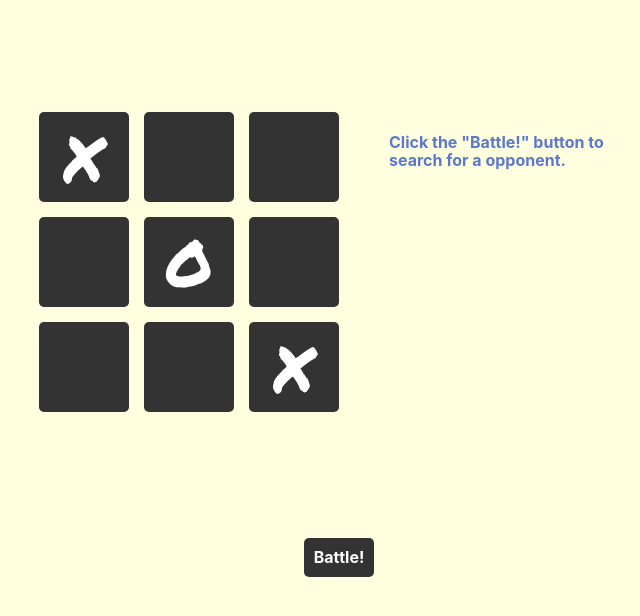
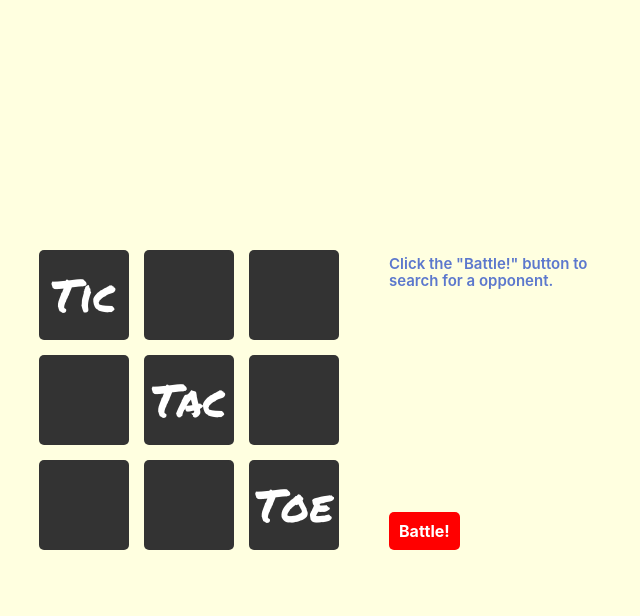
Before and after one commit to metagunner/multiplayer-tictactoe, a website: page src/public/index.html in a window 1280 px wide. Shown: the whole page, without its empty margins (301-941 px from the left). Drawn offline with nearby package versions, Linux system fonts and the light colour scheme; no server answers.

Commit message:
Style improvements

```diff
--- a/src/public/index.html
+++ b/src/public/index.html
@@ -17,21 +17,23 @@
     <div class="game">
       <div class="game-wrapper">
         <div class="game-board">
-          <div class="board-cell" data-cell-index="1"><span>X</span></div>
+          <div class="board-cell" data-cell-index="1"><span>Tic</span></div>
           <div class="board-cell" data-cell-index="2"></div>
           <div class="board-cell" data-cell-index="3"></div>
           <div class="board-cell" data-cell-index="4"></div>
-          <div class="board-cell" data-cell-index="5"><span>O</span></div>
+          <div class="board-cell" data-cell-index="5"><span>Tac</span></div>
           <div class="board-cell" data-cell-index="6"></div>
           <div class="board-cell" data-cell-index="7"></div>
           <div class="board-cell" data-cell-index="8"></div>
-          <div class="board-cell" data-cell-index="9"><span>X</span></div>
+          <div class="board-cell" data-cell-index="9"><span>Toe</span></div>
         </div>
       </div>
-      <div class="messages" id="message-list"></div>
-      <div class="controls">
-        <button id="searchGame">Battle!</button>
-        <button id="restartGame" style="display: none;">Restart</button>
+      <div class="messages">
+        <div class="message-list" id="message-list"></div>
+        <div class="controls">
+          <button id="searchGame">Battle!</button>
+          <button id="restartGame" style="display: none">Restart</button>
+        </div>
       </div>
     </div>
     <script src="/socket.io/socket.io.js"></script>
--- a/src/public/style.css
+++ b/src/public/style.css
@@ -239,7 +239,7 @@ template {
   display: flex;
   justify-content: center;
   align-items: center;
-  font-size: 64px;
+  font-size: 45px;
   color: white;
   font-family: 'Permanent Marker', cursive;
 }
@@ -252,45 +252,69 @@ template {
 .messages {
   width: 300px;
   height: 300px;
-  padding: 5px 0 5px 50px;
-  overflow: auto;
+  padding: 5px 0 0 50px;
+  display: flex;
+  flex-direction: column;
+  justify-content: space-between;
+}
+
+.messages p {
+  margin: 0 0 13px;
+  font-size: 15px;
+  font-weight: 600;
+}
+
+.message-list {
+  overflow-y: auto;
 }
 
 .success-message {
   color: #5ccd73;
-  font-size: 16px;
-  font-weight: 700;
 }
 
 .error-message {
   color: indianred;
-  font-size: 16px;
-  font-weight: 700;
 }
 
 .info-message {
   color: #5c78cd;
-  font-size: 16px;
-  font-weight: 700;
 }
 
 .controls {
   width: 100%;
-  display: flex;
-  justify-content: center;
-  align-items: center;
-  align-self: flex-start;
   margin-top: 15px;
 }
 
 .controls > button {
-  background-color: #333;
+  background-color: #f00;
   padding: 10px;
   border-radius: 5px;
   color: #fff;
   font-size: 16px;
   font-weight: 700;
 }
+
+/*
 .controls > button:not(:first-child) {
   margin-left: 15px;
+} */
+
+/* width */
+::-webkit-scrollbar {
+  width: 10px;
 }
+
+/* Track */
+::-webkit-scrollbar-track {
+  background: #bfbfa7;
+}
+
+/* Handle */
+::-webkit-scrollbar-thumb {
+  background: #8b8b41;
+}
+
+/* Handle on hover */
+::-webkit-scrollbar-thumb:hover {
+  background: #333;
+}
```
